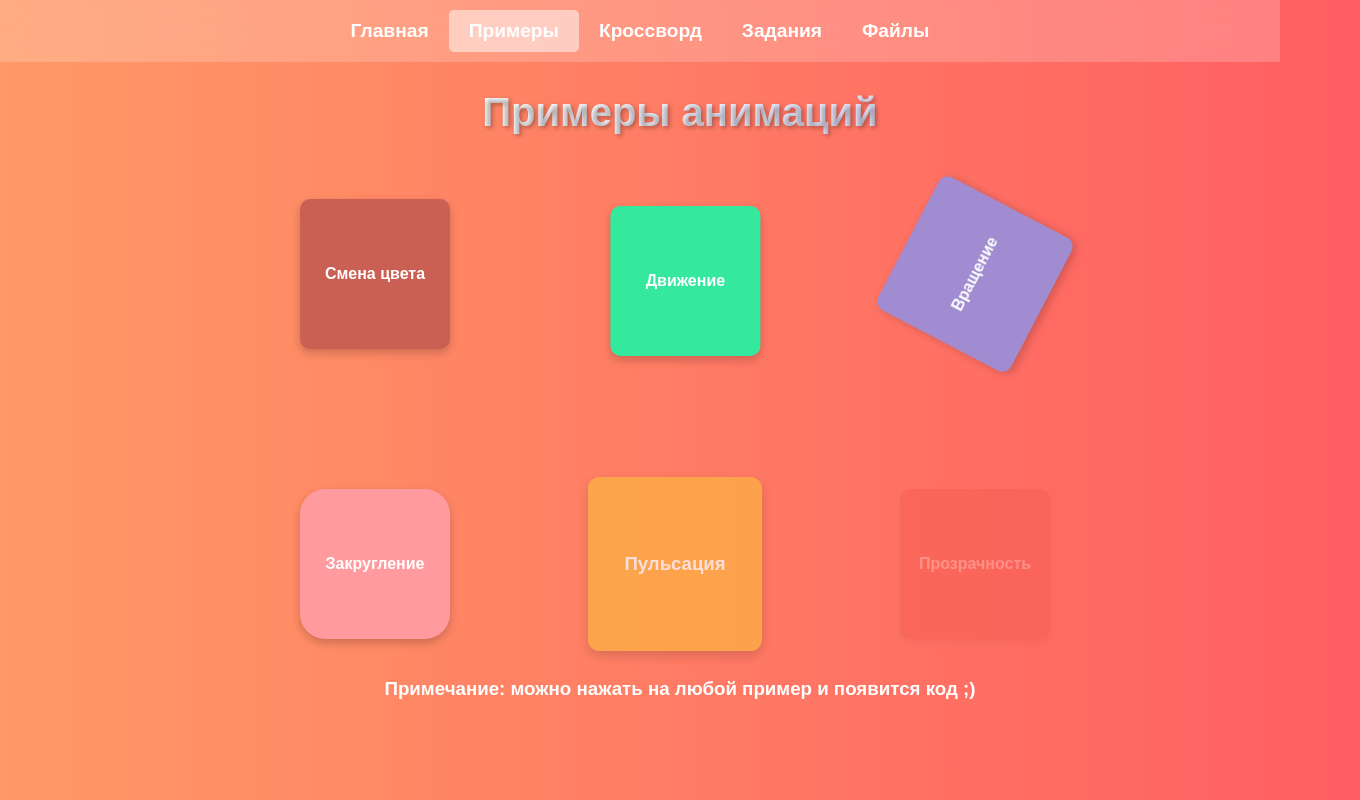
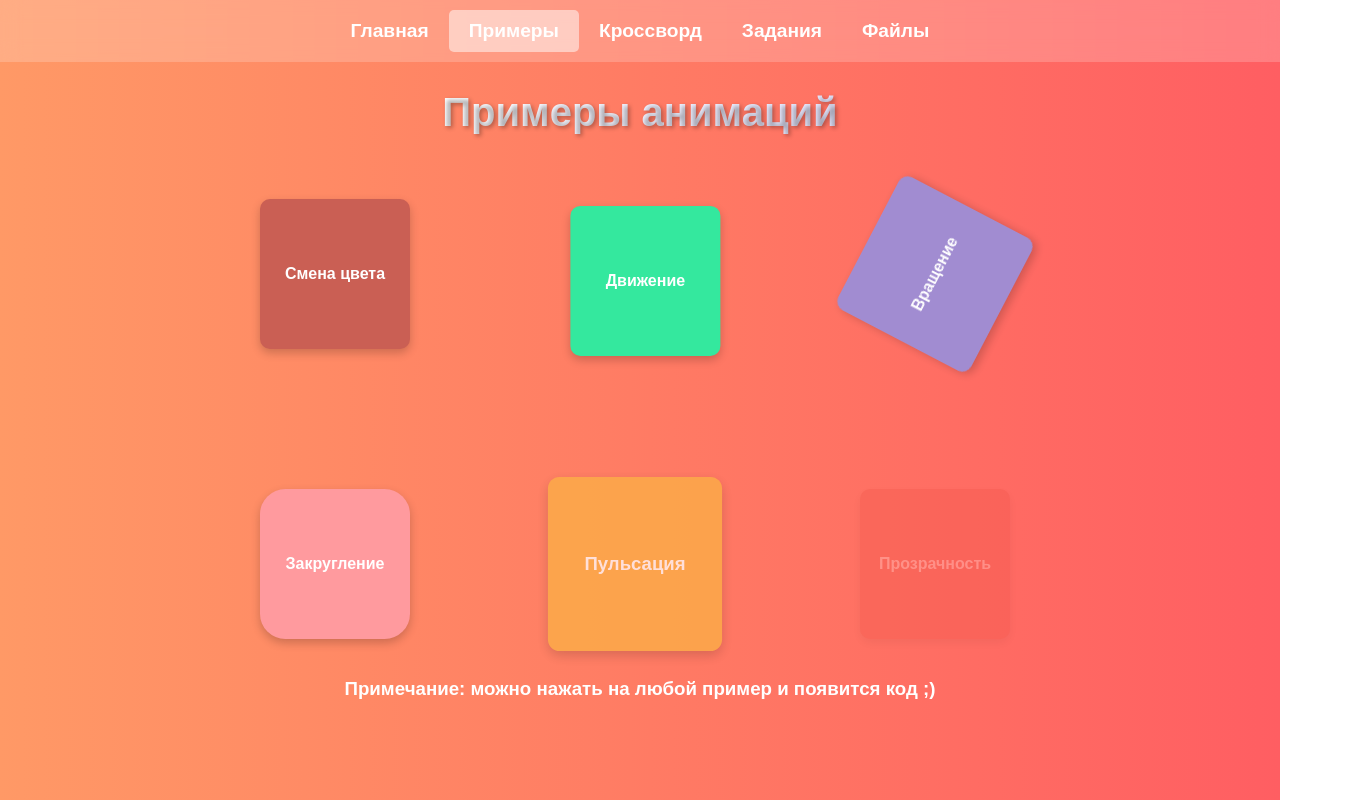
Before and after one commit to Arcadnick/ReportOnJavaScript, a React (Create React App) app: page /examples in a window 1280 px wide. Shown: the top 800 px of the page, 1360 px wide, since content can reach past the window. Built offline with nearby package versions, Linux system fonts and the light colour scheme.

Commit message:
closing the pop-up window by clicking outside & fix scroll bar

```diff
--- a/src/pages/Examples.js
+++ b/src/pages/Examples.js
@@ -94,8 +94,8 @@ function Examples() {
             <h3>Примечание: можно нажать на любой пример и появится код ;)</h3>
 
             {selectedAnimation && (
-                <div className="modal">
-                    <div className="modal-content">
+                <div className="modal" onClick={() => setSelectedAnimation(null)}>
+                    <div className="modal-content" onClick={(e) => e.stopPropagation()}>
                         <button className="close-btn" onClick={() => setSelectedAnimation(null)}>✖</button>
                         <h2 style={{color:'black'}}>{selectedAnimation.name}</h2>
                         <pre className="codereview"><code>{selectedAnimation.code}</code></pre>
--- a/src/styles/Examples.css
+++ b/src/styles/Examples.css
@@ -10,7 +10,6 @@ html, body {
     display: flex;
     flex-direction: column;
     align-items: center;
-    padding: 40px;
     font-family: 'Arial', sans-serif;
     min-height: 100vh;
     width: 100vw;
@@ -28,7 +27,7 @@ html, body {
     -webkit-background-clip: text;
     color: transparent;
     text-shadow: 2px 2px 4px rgba(0, 0, 0, 0.3);
-    margin-top: 50px;
+    margin-top: 90px;
 }
 
 /* Навигация */
```
